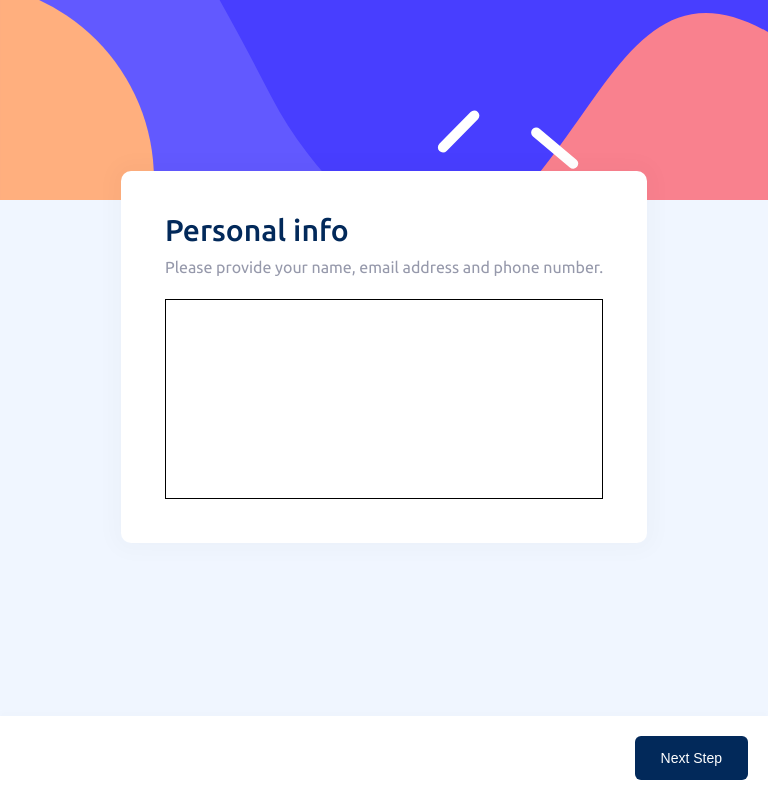
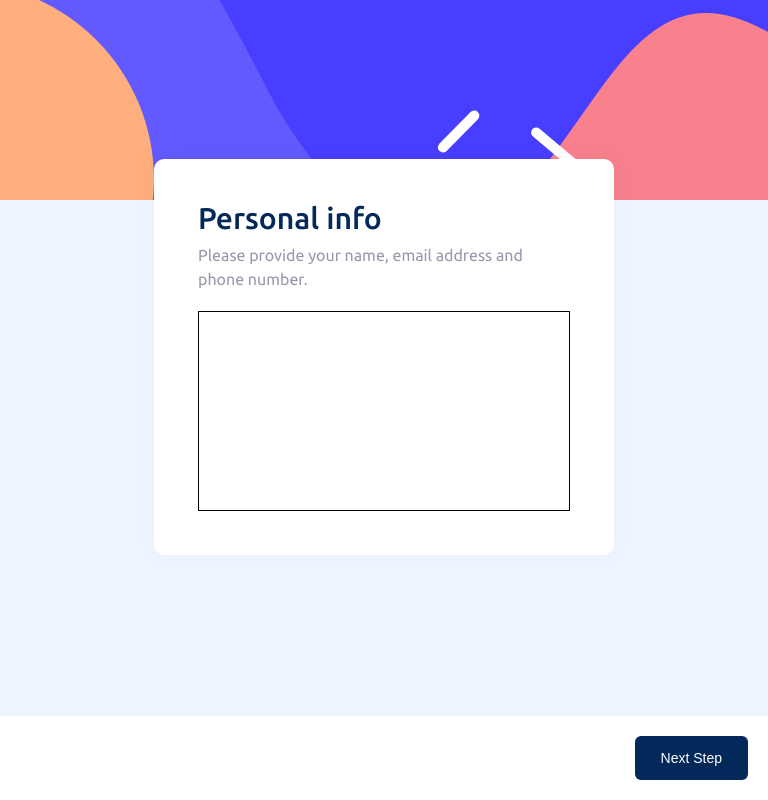
Before and after one commit to hun-ah/multi-step-form-v2, a React (Vite) app: page / in a window 768 px wide. Built offline with nearby package versions, Linux system fonts and the light colour scheme.

Commit message:
adjusted width on media query

```diff
--- a/src/components/layout/layout.module.css
+++ b/src/components/layout/layout.module.css
@@ -19,3 +19,9 @@
     margin-bottom: 110px;
   }
 }
+
+@media (min-width: 500px) and (max-width: 1168px) {
+  .container {
+    width: 460px;
+  }
+}
```
